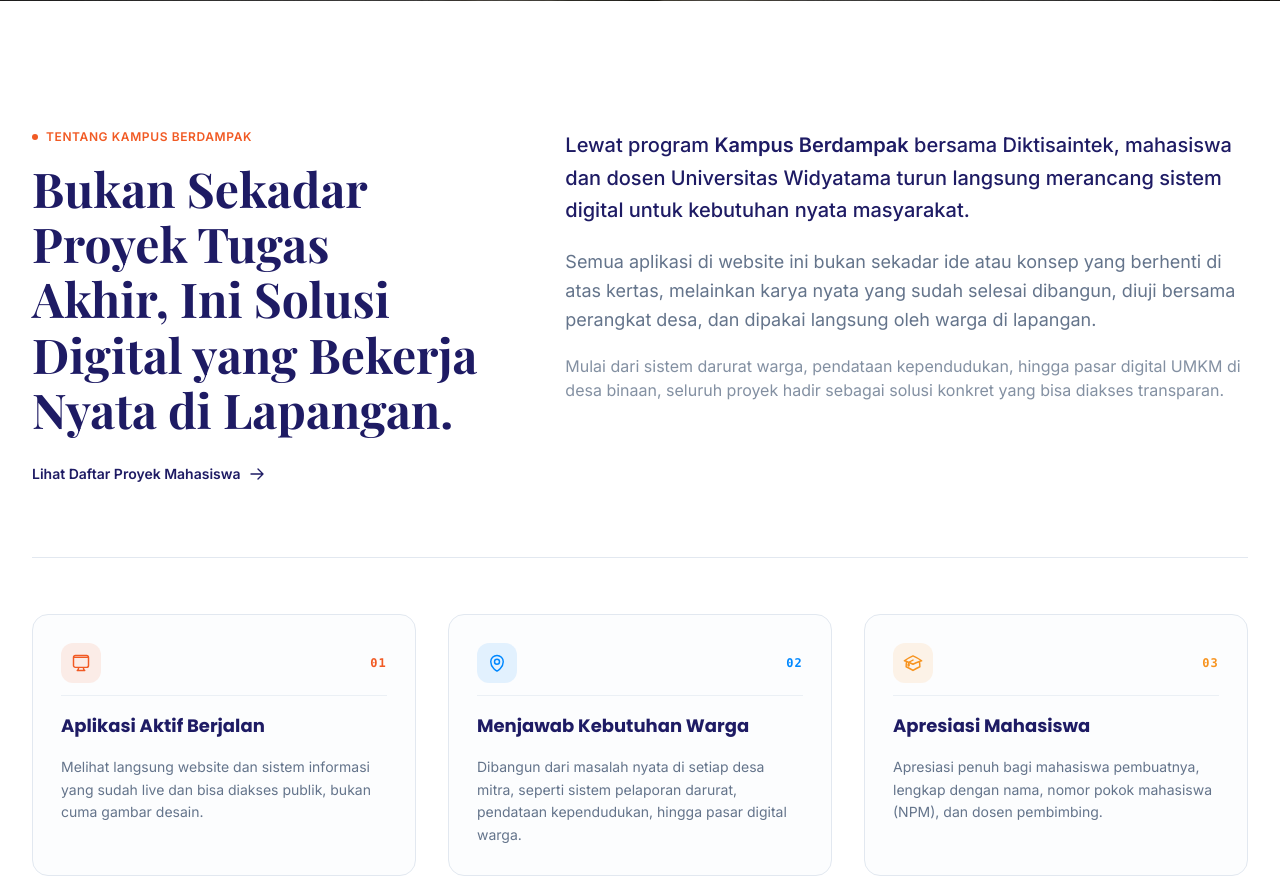
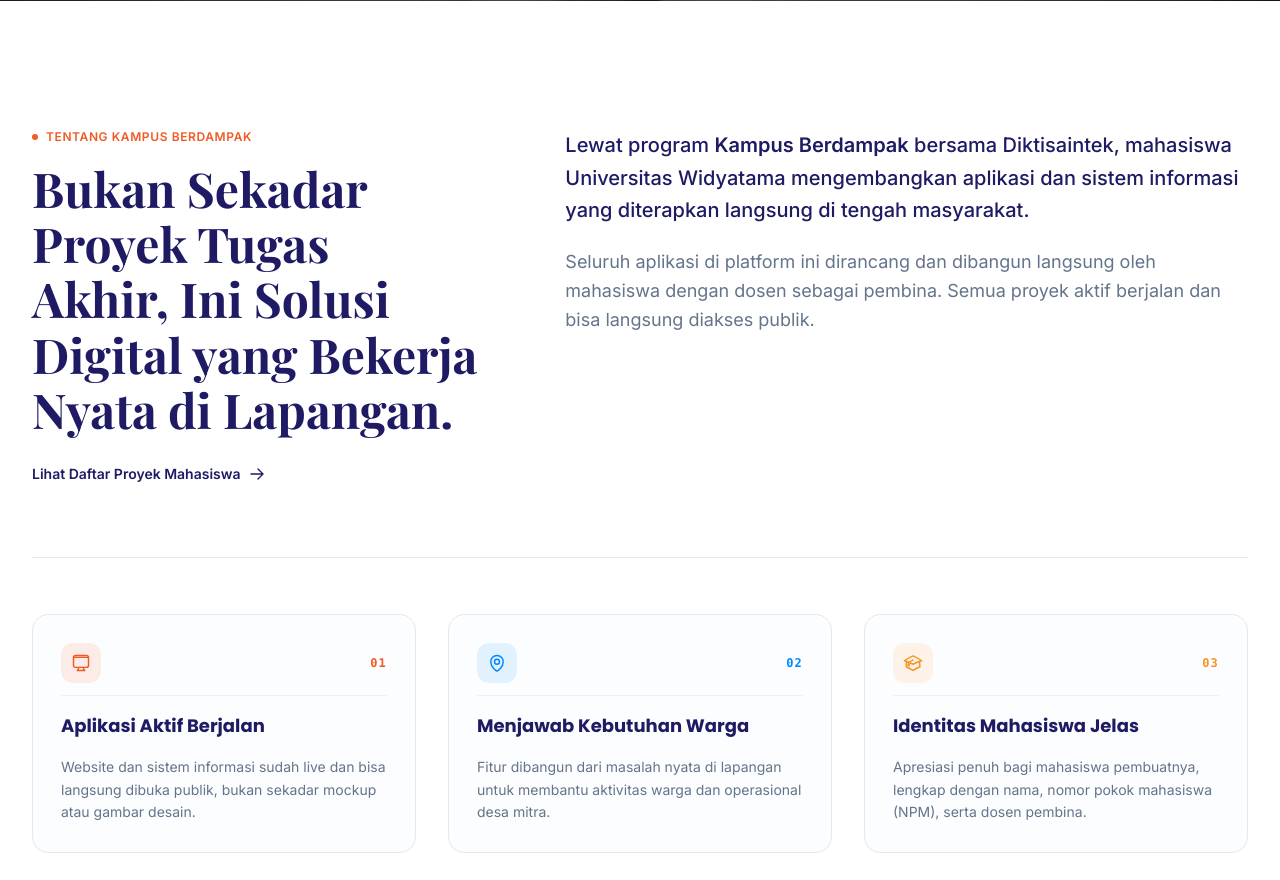
Before and after one commit to Vextronode/berdampak-utama, a Laravel app: page / in a window 1280 px wide. Shown: the part 799-1679 px from the top of the page. Run offline with Laravel 12, Linux system fonts and the light colour scheme; data comes from the database, SQL or seed files in the repository; style sheets or scripts are compiled from the project's sources; some web fonts are replaced.

Commit message:
refactor(about): cut verbose preachiness and clarify student ownership with lecturer as mentor

```diff
--- a/resources/views/components/about.blade.php
+++ b/resources/views/components/about.blade.php
@@ -25,13 +25,10 @@
 
             <div class="lg:col-span-7 flex flex-col gap-5 text-on-surface-variant font-body text-base sm:text-lg leading-relaxed">
                 <p class="text-primary font-medium text-lg sm:text-xl leading-relaxed">
-                    Lewat program <strong class="text-primary font-semibold">Kampus Berdampak</strong> bersama Diktisaintek, mahasiswa dan dosen Universitas Widyatama turun langsung merancang sistem digital untuk kebutuhan nyata masyarakat.
+                    Lewat program <strong class="text-primary font-semibold">Kampus Berdampak</strong> bersama Diktisaintek, mahasiswa Universitas Widyatama mengembangkan aplikasi dan sistem informasi yang diterapkan langsung di tengah masyarakat.
                 </p>
                 <p>
-                    Semua aplikasi di website ini bukan sekadar ide atau konsep yang berhenti di atas kertas, melainkan karya nyata yang sudah selesai dibangun, diuji bersama perangkat desa, dan dipakai langsung oleh warga di lapangan.
-                </p>
-                <p class="text-sm sm:text-base text-on-surface-variant/80">
-                    Mulai dari sistem darurat warga, pendataan kependudukan, hingga pasar digital UMKM di desa binaan, seluruh proyek hadir sebagai solusi konkret yang bisa diakses transparan.
+                    Seluruh aplikasi di platform ini dirancang dan dibangun langsung oleh mahasiswa dengan dosen sebagai pembina. Semua proyek aktif berjalan dan bisa langsung diakses publik.
                 </p>
             </div>
         </div>
@@ -53,7 +50,7 @@
                             Aplikasi Aktif Berjalan
                         </h3>
                         <p class="font-body text-xs sm:text-sm text-on-surface-variant leading-relaxed">
-                            Melihat langsung website dan sistem informasi yang sudah live dan bisa diakses publik, bukan cuma gambar desain.
+                            Website dan sistem informasi sudah live dan bisa langsung dibuka publik, bukan sekadar mockup atau gambar desain.
                         </p>
                     </div>
                 </div>
@@ -74,7 +71,7 @@
                             Menjawab Kebutuhan Warga
                         </h3>
                         <p class="font-body text-xs sm:text-sm text-on-surface-variant leading-relaxed">
-                            Dibangun dari masalah nyata di setiap desa mitra, seperti sistem pelaporan darurat, pendataan kependudukan, hingga pasar digital warga.
+                            Fitur dibangun dari masalah nyata di lapangan untuk membantu aktivitas warga dan operasional desa mitra.
                         </p>
                     </div>
                 </div>
@@ -91,10 +88,10 @@
                             <span class="font-mono text-xs font-bold text-warm-gold tracking-widest">03</span>
                         </div>
                         <h3 class="font-headline font-bold text-lg text-primary group-hover:text-vibrant-utama-orange transition-colors">
-                            Apresiasi Mahasiswa
+                            Identitas Mahasiswa Jelas
                         </h3>
                         <p class="font-body text-xs sm:text-sm text-on-surface-variant leading-relaxed">
-                            Apresiasi penuh bagi mahasiswa pembuatnya, lengkap dengan nama, nomor pokok mahasiswa (NPM), dan dosen pembimbing.
+                            Apresiasi penuh bagi mahasiswa pembuatnya, lengkap dengan nama, nomor pokok mahasiswa (NPM), serta dosen pembina.
                         </p>
                     </div>
                 </div>
```
